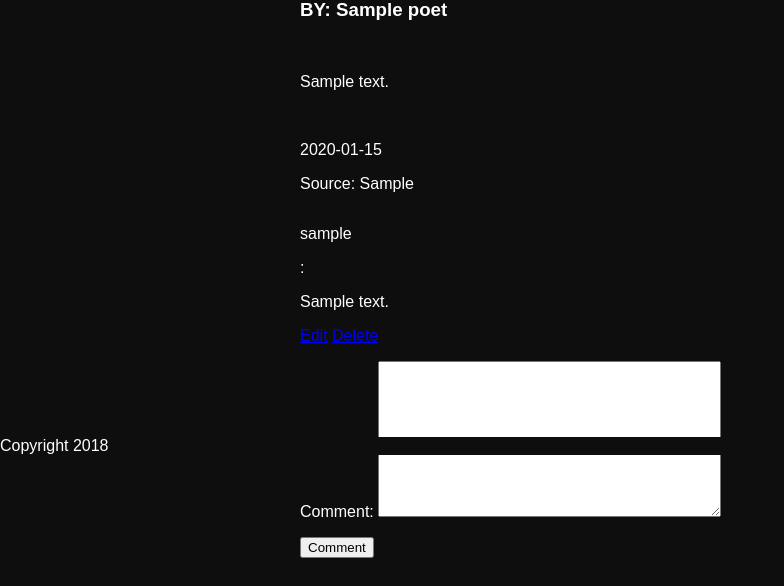
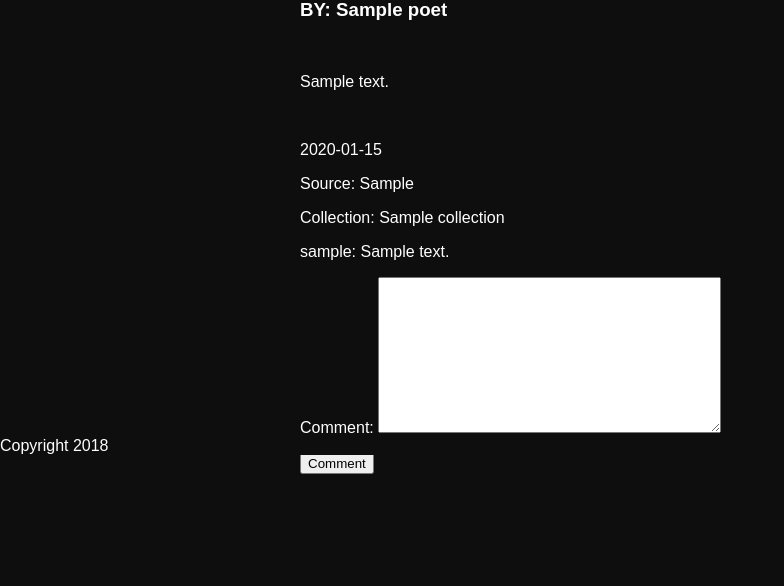
Before and after one commit to jacksap/polishpoetry, a Django app: page /poems/1/ in a window 1280 px wide. Shown: the part 345-931 px from the top of the page, without its empty margins (0-784 px from the left). Run offline with Django 3.2, Linux system fonts and the light colour scheme; tables that the repository leaves empty hold one stand-in row (values such as "Sample post").

Commit message:
Links all the tabs and refactors code.

```diff
--- a/main_app/models.py
+++ b/main_app/models.py
@@ -2,6 +2,7 @@ from django.db import models
 from django.urls import reverse
 from datetime import date
 from django.contrib.auth.models import User
+from django.forms import TextInput
 
 # Create your models here.
 
@@ -18,8 +19,8 @@ class Collection(models.Model):
 
 class Poet(models.Model):
     name = models.CharField(max_length=100)
-    born = models.CharField('Birth Date', max_length=100)
-    died = models.CharField('Death Date', max_length=100)
+    born = models.CharField('Birth Date', max_length=100, help_text='Month Day, Year')
+    died = models.CharField('Death Date', max_length=100, blank=True)
     biography = models.TextField(max_length=1000)
     period = models.CharField('Period(s)', max_length=100)
 
@@ -44,3 +45,5 @@ class Comment(models.Model):
 
     def __str__(self):
         return f'Commment: {self.content}'
+
+        # widget=TextInput(attrs={'placeholder':'Month Day, Year'})
--- a/main_app/static/style.css
+++ b/main_app/static/style.css
@@ -9,7 +9,7 @@ nav {
     width: 100vw;
     margin: 0;
     background-color: #ffffff;
-    font-family: arial, sans-serif;
+    font-family: eurostile, sans-serif;
     font-style: normal;
     font-weight: 400;
 }
@@ -25,7 +25,6 @@ nav {
     padding: 5px;
     text-decoration: none;
     color: #fe0000;
-
 }
 .authenticate {
     margin-top: 10px;
--- a/main_app/templates/collections/detail.html
+++ b/main_app/templates/collections/detail.html
@@ -10,7 +10,7 @@
     <a href="{% url 'collections_delete' collection.id %}">Delete</a>
 </div>
 <div>
-    {% for poem in collection.poems.all %}
+    {% for poem in collection.poem_set.all %}
         <a class='collectionworks' href="{% url 'poems_detail' poem.id %}">{{poem.name}}</a>
     {% empty %}
         <a href="/poems">Add to this Poetry Collection.</a>
--- a/main_app/templates/poems/detail.html
+++ b/main_app/templates/poems/detail.html
@@ -1,8 +1,8 @@
 {% extends 'base.html' %}
 {% block content %}
 
-<div><h1>{{ poem.name }}</h1>
-
+<div>
+    <h1>{{ poem.name }}</h1>
     <a href="{% url 'poems_update' poem.id %}">Edit</a>
     <a href="{% url 'poems_delete' poem.id %}">Delete</a>
     <div>
@@ -17,12 +17,22 @@
     </div>
 </div>
 <div>
+    {% for collection in poem.collection.all %}
+        <div >Collection: {{collection.name}}</div>
+    {% empty %}
+        <div >This poem curently doesn't belong to any collections.</div>
+    {% endfor %}
+</div>
+<div>
     {% for comment in poem.comment_set.all %}
         <div>
-            <p>{{comment.user}}</p> :
-            <p>{{comment.content}}</p>
+            <p>{{comment.user}}: {{comment.content}}</p>
+        {% if user == comment.user %}
+        <div>
             <a href="{% url 'comment_update' comment.id %}">Edit</a>
             <a href="{% url 'comment_delete' comment.id %}">Delete</a>
+        </div>
+        {% endif %}
         </div>
     {% endfor %}
     <form action="{% url 'add_comment' poem.id %}" method="POST">
--- a/main_app/templates/poets/detail.html
+++ b/main_app/templates/poets/detail.html
@@ -12,7 +12,7 @@
     <a href="{% url 'poets_delete' poet.id %}">Delete</a>
 </div>
 <div>
-    {% for poem in poet.poems.all %}
+    {% for poem in poet.poem_set.all %}
         <a class='poetworks' href="{% url 'poems_detail' poem.id %}">{{poem.name}}</a>
     {% empty %}
         <a href="/poems/create">Add to their Poetry works.</a>
--- a/main_app/views.py
+++ b/main_app/views.py
@@ -43,7 +43,11 @@ class PoemCreate(CreateView):
     def form_valid(self, form):
         self.object = form.save(commit=False)
         self.object.user = self.request.user
+        collection = form.cleaned_data['collection']
+        collection_list = Collection.objects.filter(pk__in=collection)
         self.object.save()
+        for collection in collection_list:
+            self.object.collection.add(collection)
         return HttpResponseRedirect('/poems/')
 
 @method_decorator(login_required, name='dispatch')
@@ -131,7 +135,7 @@ def signup(request):
         if form.is_valid():
             user = form.save()
             login(request, user)
-            return redirect('home')
+            return redirect('learn')
     else:
         form = UserCreationForm()
         return render(request, 'signup.html', {'form': form})
@@ -152,7 +156,7 @@ def poems_detail(request, poem_id):
     poem = Poem.objects.get(id=poem_id)
     comment_form = CommentForm()
     return render(request, 'poems/detail.html', {
-    	'poem': poem, 'comment_form': comment_form
+    	'poem': poem, 'comment_form': comment_form,
     })
 
 @login_required
```
Also changed, not shown: main_app/migrations/0012_auto_20181016_2126.py (added). Lines whose indentation alone changed are shown as unchanged.
